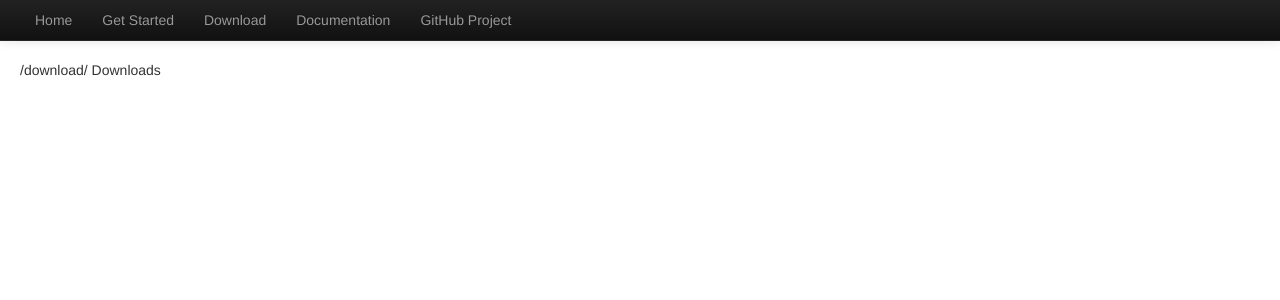
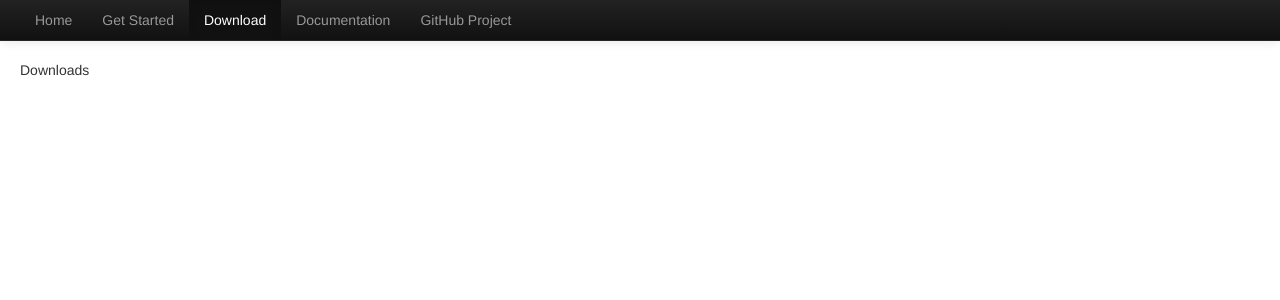
Before and after one commit to mackron/GTGameEngine, a Jekyll site: the page built from download/index.html, in a window 1280 px wide. Shown: the top 300 px of the page. Built offline with Jekyll 4.4.1, drawn with Linux system fonts in a browser that asks for light colours; Markdown is read by kramdown in place of the engine named in the settings; part of the change alters nothing that is shown.

Commit message:
Potential fix for dodgy link bar buttons.

```diff
--- a/_layouts/default.html
+++ b/_layouts/default.html
@@ -8,19 +8,19 @@
 {% assign documentation_class = "" %}
 {% assign download_class      = "" %}
 
-{% if page.url == home_url %}
+{% if page.url == "/" %}
     {% assign home_class = "active" %}
 {% endif %}
 
-{% if page.url contains getstarted_url %}
+{% if page.url contains "/getstarted" %}
     {% assign getstarted_class = "active" %}
 {% endif %}
 
-{% if page.url contains documentation_url %}
+{% if page.url contains "/documentation" %}
     {% assign documentation_class = "active" %}
 {% endif %}
 
-{% if page.url contains download_url %}
+{% if page.url contains "/download" %}
     {% assign download_class = "active" %}
 {% endif %}
 
@@ -128,7 +128,6 @@
         </div>
 
         <div class="container-fluid">
-            {{ page.url }}
             {{ content }}
         </div>
 
```
